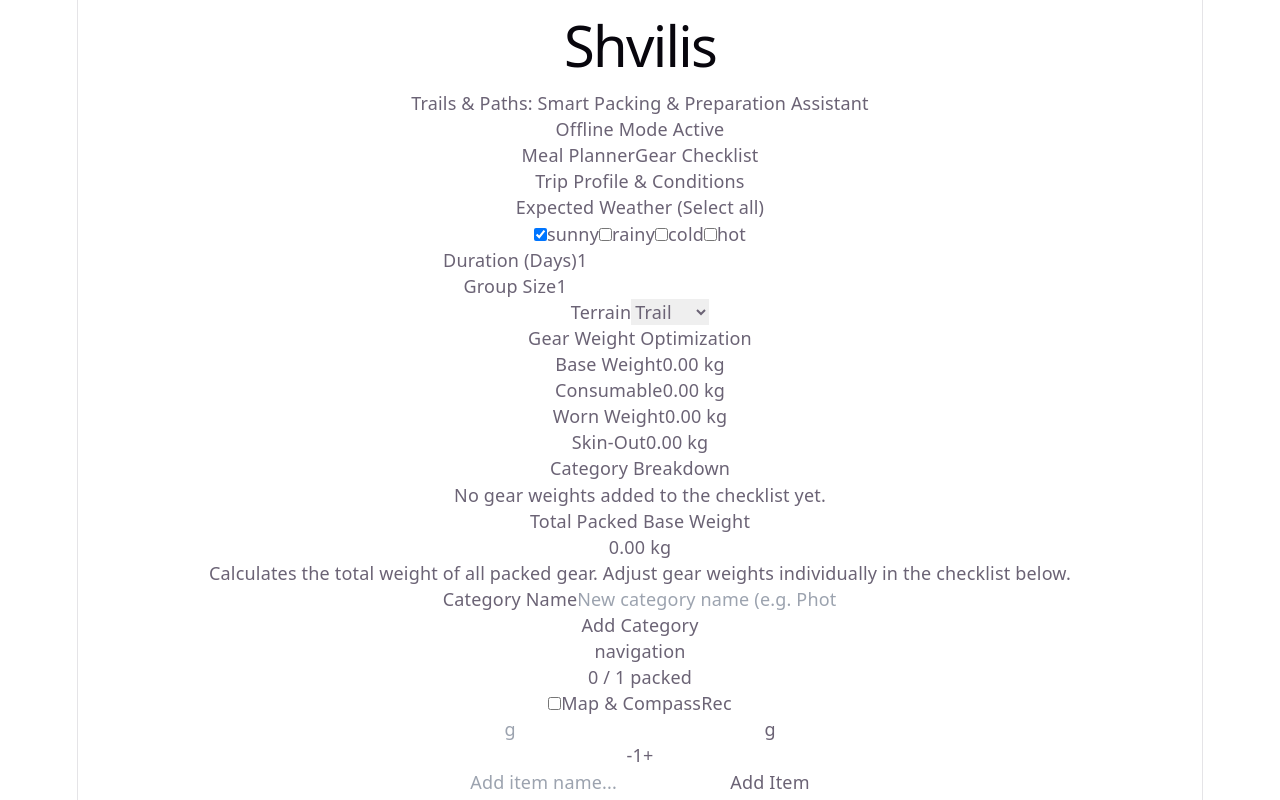
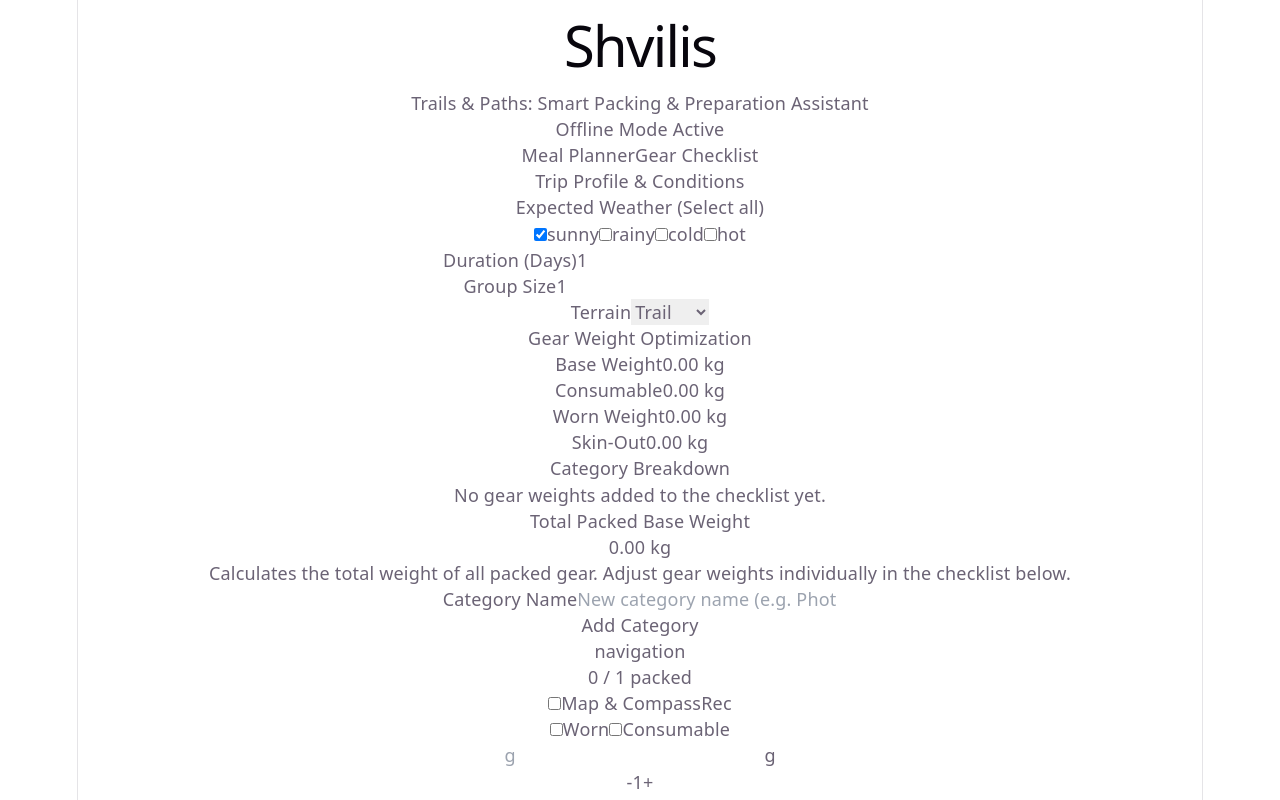
Before and after one commit to bennyV13/Shvilis, a React (Vite) app: page / in a window 1280 px wide. Both pictures are taken after a click on the button "Gear Checklist". Shown: the top 800 px of the page. Built offline with nearby package versions, Linux system fonts and the light colour scheme.

Commit message:
feat(ui): Add worn and consumable toggles to Checklist UI controls

```diff
--- a/src/components/Checklist.tsx
+++ b/src/components/Checklist.tsx
@@ -10,6 +10,8 @@ interface ChecklistProps {
   onAddCustomCategory: (categoryName: string) => void;
   onUpdateWeight?: (itemId: string, weightGrams: number) => void;
   onAssignMember?: (itemId: string, memberId: string) => void;
+  onToggleWorn?: (itemId: string, isWorn: boolean) => void;
+  onToggleConsumable?: (itemId: string, isConsumable: boolean) => void;
   groupSize: number;
 }
 
@@ -22,6 +24,8 @@ export const Checklist: React.FC<ChecklistProps> = ({
   onAddCustomCategory,
   onUpdateWeight,
   onAssignMember,
+  onToggleWorn,
+  onToggleConsumable,
   groupSize,
 }) => {
   const [newItemNames, setNewItemNames] = useState<Record<string, string>>({});
@@ -157,8 +161,34 @@ export const Checklist: React.FC<ChecklistProps> = ({
                         )}
                       </div>
 
-                      {/* Controls (Weight, Member select, Quantity) */}
+                      {/* Controls (Worn, Consumable, Weight, Member select, Quantity) */}
                       <div className="flex items-center justify-end gap-3 flex-wrap sm:flex-nowrap">
+                        {/* Worn toggle */}
+                        <label className="flex items-center space-x-1 text-[10px] text-slate-400 select-none cursor-pointer">
+                          <input
+                            type="checkbox"
+                            checked={item.isWorn || false}
+                            onChange={(e) => onToggleWorn?.(item.id, e.target.checked)}
+                            aria-label="Worn"
+                            title="Worn while hiking"
+                            className="rounded border-slate-700 bg-slate-950 text-sky-500 focus:ring-sky-500/30 w-3.5 h-3.5 cursor-pointer"
+                          />
+                          <span>Worn</span>
+                        </label>
+
+                        {/* Consumable toggle */}
+                        <label className="flex items-center space-x-1 text-[10px] text-slate-400 select-none cursor-pointer">
+                          <input
+                            type="checkbox"
+                            checked={item.isConsumable || false}
+                            onChange={(e) => onToggleConsumable?.(item.id, e.target.checked)}
+                            aria-label="Consumable"
+                            title="Consumable supply"
+                            className="rounded border-slate-700 bg-slate-950 text-amber-500 focus:ring-amber-500/30 w-3.5 h-3.5 cursor-pointer"
+                          />
+                          <span>Consumable</span>
+                        </label>
+
                         {/* Weight optimizer input */}
                         <div className="flex items-center space-x-1">
                           <input
```
Also changed, not shown: 1 other file (tests, documents, lock files or other folders).
